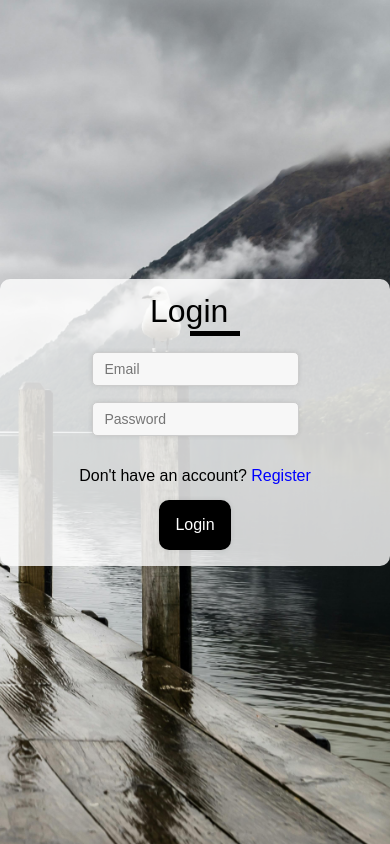
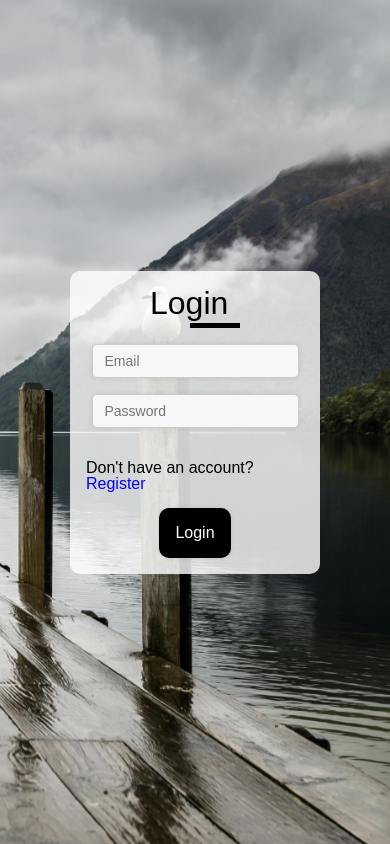
Before and after one commit to keshav1207/Expense-Tracker, a React (Vite) app in the folder client/vite-project/: page / in a window 390 px wide. Built offline with nearby package versions, Linux system fonts and the light colour scheme; a web font is replaced by a local one.

Commit message:
Add media queries to make LoginRegisterPage responsive

```diff
--- a/client/vite-project/src/index.css
+++ b/client/vite-project/src/index.css
@@ -255,6 +255,9 @@ th, td {
   /* Other background properties */
 }
 
+
+
+
 .login-register-form{
   background-color: rgba(255, 255, 255, 0.8);
   border-radius: 10px;
@@ -267,6 +270,25 @@ th, td {
   gap: 1rem;
   padding: 1rem;
   color: black;
+}
+
+@media screen  and (max-width: 330px) {
+  .login-register-form {
+    width: 250px;
+  }
+}
+
+
+@media screen and (min-width: 331px)  and (max-width: 530px) {
+  .login-register-form {
+    width: 250px;
+  }
+}
+
+@media screen and (min-width: 531px) and (max-width: 800px) {
+  .login-register-form {
+    width: 300px;
+  }
 }
 
 .underline{
```
